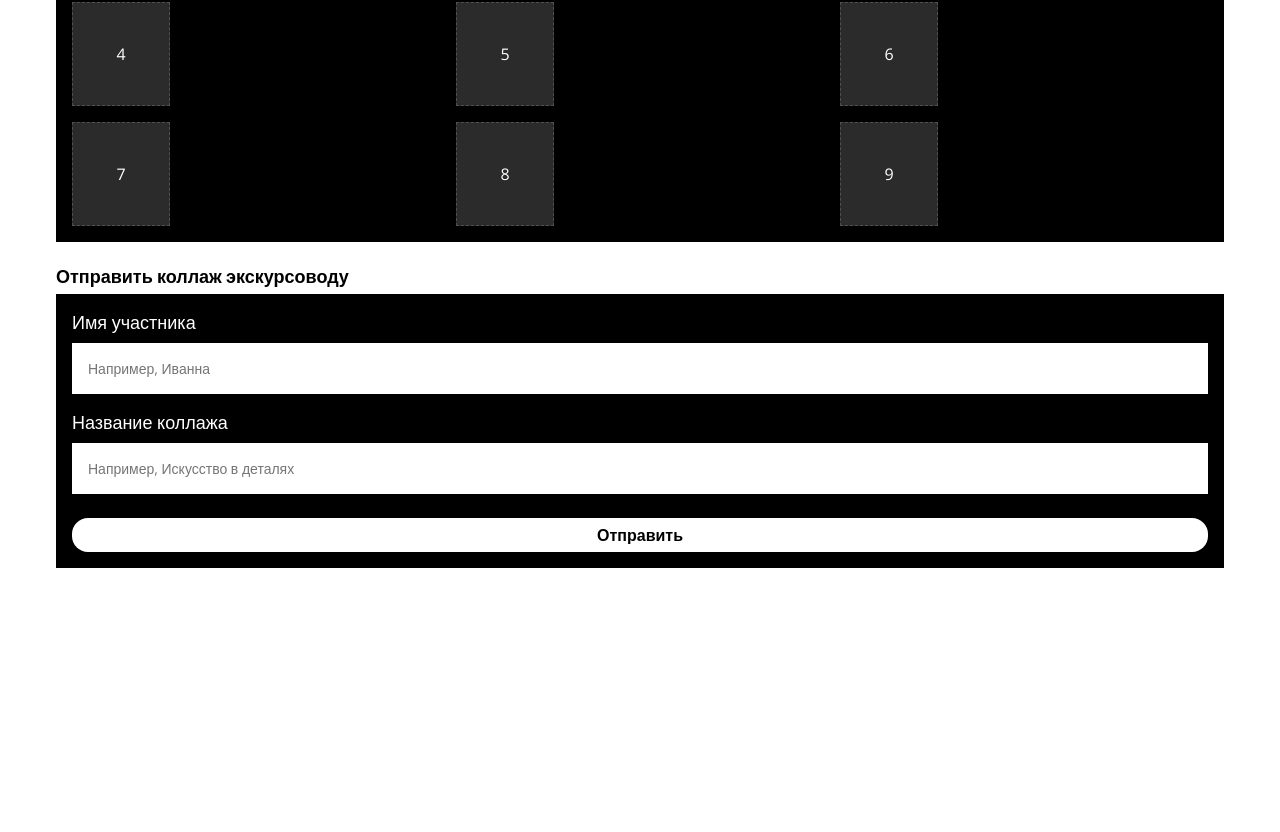
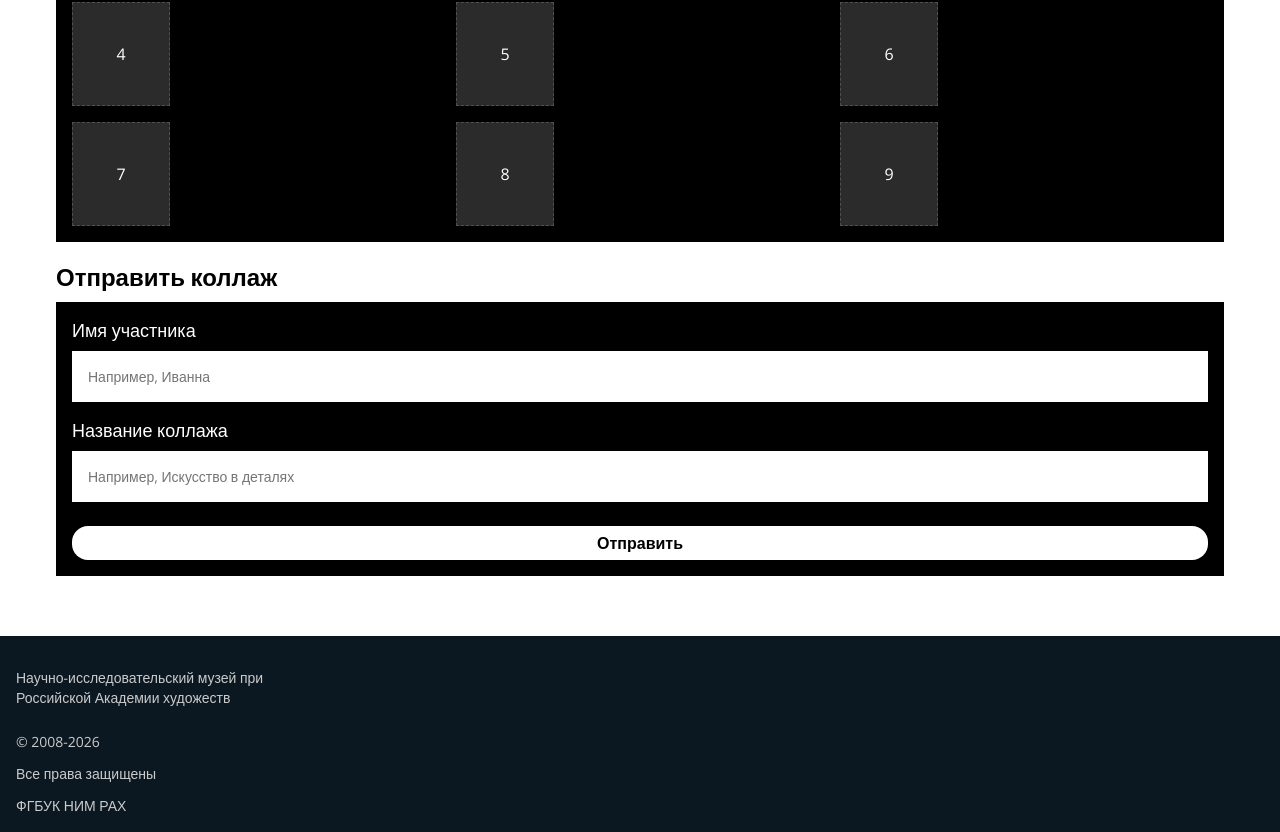
Before and after one commit to wdyw22/mah-photoquest, a Next.js app: page / in a window 1280 px wide. Shown: the part 1639-2471 px from the top of the page. Before the commit the page ends 2207 px from the top, so only its background shows below. Built offline with nearby package versions, Linux system fonts and the light colour scheme.

Commit message:
added a Footer component and modified the CollageSection

```diff
--- a/src/app/globals.css
+++ b/src/app/globals.css
@@ -1,5 +1,7 @@
 /* ─── Сброс ─── */
-*, *::before, *::after {
+*,
+*::before,
+*::after {
   box-sizing: border-box;
   margin: 0;
   padding: 0;
@@ -8,55 +10,55 @@
 /* ─── Переменные ─── */
 :root {
   /* Цвета */
-  --color-accent:           #9d0000;
-  --color-bg:               #ffffff;
-  --color-bg-dark:          #0c1821;
-  --color-bg-card:          #111111;
-  --color-bg-collage:       #2b2b2b;
-  --color-text-primary:     #000000;
-  --color-text-secondary:   rgba(0, 0, 0, 0.6);
-  --color-text-light:       #cbcbcb;
-  --color-text-muted:       #666666;
-  --color-border:           #524f4f;
-  --color-input-bg:         #f7f7f4;
+  --color-accent: #9d0000;
+  --color-bg: #ffffff;
+  --color-bg-dark: #0c1821;
+  --color-bg-card: #111111;
+  --color-bg-collage: #2b2b2b;
+  --color-text-primary: #000000;
+  --color-text-secondary: rgba(0, 0, 0, 0.6);
+  --color-text-light: #cbcbcb;
+  --color-text-muted: #666666;
+  --color-border: #524f4f;
+  --color-input-bg: #f7f7f4;
   --color-input-placeholder: rgba(0, 0, 0, 0.45);
 
   /* Шрифты */
   --font-display: var(--font-display);
-  --font-body:    var(--font-body);
+  --font-body: var(--font-body);
 
   /* Размеры шрифтов */
-  --text-xs:   12px;
-  --text-sm:   14px;
+  --text-xs: 12px;
+  --text-sm: 14px;
   --text-base: 16px;
-  --text-md:   18px;
-  --text-lg:   22px;
-  --text-xl:   38px;
-  --text-2xl:  48px;
+  --text-md: 18px;
+  --text-lg: 24px;
+  --text-xl: 38px;
+  --text-2xl: 48px;
 
   /* Line-height */
   --leading-xxs: 14px;
-  --leading-xs:   16px;
-  --leading-sm:   20px;
+  --leading-xs: 16px;
+  --leading-sm: 20px;
   --leading-base: 24px;
-  --leading-md:   26px;
-  --leading-lg:   30px;
-  --leading-xl:   46px;
-  --leading-2xl:  54px;
+  --leading-md: 26px;
+  --leading-lg: 30px;
+  --leading-xl: 46px;
+  --leading-2xl: 54px;
 
   /* Отступы */
-  --spacing-1:  4px;
-  --spacing-2:  8px;
-  --spacing-3:  16px;
-  --spacing-4:  24px;
-  --spacing-5:  32px;
-  --spacing-6:  48px;
-  --spacing-7:  64px;
-  --spacing-8:  96px;
+  --spacing-1: 4px;
+  --spacing-2: 8px;
+  --spacing-3: 16px;
+  --spacing-4: 24px;
+  --spacing-5: 32px;
+  --spacing-6: 48px;
+  --spacing-7: 64px;
+  --spacing-8: 96px;
 
   /* Страница */
   --page-padding: 16px;
-  --max-width:    1200px;
+  --max-width: 1200px;
 }
 
 /* ─── База ─── */
@@ -66,20 +68,24 @@ html {
 }
 
 body {
-  font-family:      var(--font-body), 'Open Sans', sans-serif;
-  font-size:        var(--text-base);
-  line-height:      var(--leading-base);
-  color:            var(--color-text-primary);
+  font-family: var(--font-body), 'Open Sans', sans-serif;
+  font-size: var(--text-base);
+  line-height: var(--leading-base);
+  color: var(--color-text-primary);
   background-color: var(--color-bg);
   -webkit-font-smoothing: antialiased;
 }
 
-h1, h2, h3, h4 {
+h1,
+h2,
+h3,
+h4 {
   font-family: var(--font-display), 'Playfair Display', serif;
   font-weight: 700;
 }
 
-img, video {
+img,
+video {
   display: block;
   max-width: 100%;
 }
@@ -110,6 +116,12 @@ a {
   padding: 0 var(--page-padding);
 }
 
+.page {
+  min-height: 100vh;
+  display: flex;
+  flex-direction: column;
+}
+
 .visually-hidden {
   position: absolute;
   width: 1px;
--- a/src/app/page.js
+++ b/src/app/page.js
@@ -3,6 +3,7 @@ import Hero from "@/components/sections/Hero";
 import './globals.css'
 import TaskSection from "@/components/sections/TasksSection";
 import CollageSection from "@/components/sections/CollageSection";
+import Footer from "@/components/sections/Footer";
 
 export default function Home() {
   return (
@@ -11,6 +12,7 @@ export default function Home() {
       <Hero/>
       <TaskSection/>
       <CollageSection/>
+      <Footer/>
     </div>
   );
 }
--- a/src/components/sections/CollageSection.jsx
+++ b/src/components/sections/CollageSection.jsx
@@ -26,7 +26,7 @@ const CollageSection = () => {
         <section className={`${styles.collage} container`}>
             <h2 className={styles.collageTitle}>Твой коллаж</h2>
             <CollageGrid />
-            <h3 className={styles.collageSubtitle}>Отправить коллаж экскурсоводу</h3>
+            <h3 className={styles.collageSubtitle}>Отправить коллаж</h3>
             <form className={styles.collageForm} onSubmit={handleSubmit}>
                 <label
                     htmlFor="participantName"
--- a/src/components/sections/CollageSection.module.css
+++ b/src/components/sections/CollageSection.module.css
@@ -1,5 +1,6 @@
 .collage {
     margin-top: var(--spacing-6);
+    margin-bottom: 60px;
 }
 
 .collageTitle {
@@ -11,9 +12,9 @@
 
 .collageSubtitle {
     margin-top: var(--spacing-4);
-    font-size: var(--text-md);
+    font-size: var(--text-lg);
     line-height: var(--leading-sm);
-    margin-bottom: var(--spacing-2);
+    margin-bottom: var(--spacing-3);
 }
 
 .collageForm {
--- /dev/null
+++ b/src/components/sections/Footer.jsx
@@ -0,0 +1,18 @@
+import styles from "./Footer.module.css"
+
+const Footer = () => {
+    return (
+        <div className={styles.footer}>
+            <span className={styles.title}>
+                Научно-исследовательский музей при <br/> Российской Академии художеств
+            </span>
+            <div className={styles.info}>
+                <p className={styles.copy}>© 2008-2026</p>
+                <p className={styles.rights}>Все права защищены</p>
+                <p className={styles.org}>ФГБУК НИМ РАХ</p>
+            </div>
+        </div>
+     );
+}
+
+export default Footer;
--- /dev/null
+++ b/src/components/sections/Footer.module.css
@@ -0,0 +1,30 @@
+.footer {
+    display: flex;
+    flex-direction: column;
+    gap: 24px;
+    padding: var(--spacing-5) 16px 16px 16px;
+    background-color: #0C1821;
+    font-family: 'Open Sans', sans-serif;
+}
+
+.title {
+    font-size: 14px;
+    line-height: 20px;
+    color: #CBCBCB;
+    margin: 0;
+}
+
+.info {
+    display: flex;
+    flex-direction: column;
+    gap: 12px;
+}
+
+.copy,
+.rights,
+.org {
+    margin: 0;
+    font-size: 14px;
+    line-height: 20px;
+    color: #CBCBCB;
+}
```
